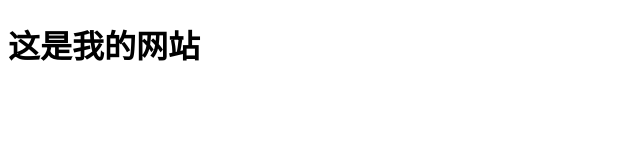
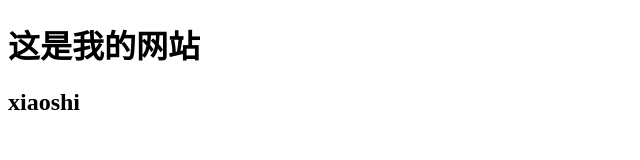
Before and after one commit to SLH-xmy/slh.github.io, a plain HTML site: page index.html in a window 1280 px wide. Shown: the whole page, without its empty margins (0-640 px from the left). Drawn offline with Linux system fonts and the light colour scheme.

Commit message:
修改了

```diff
--- a/index.html
+++ b/index.html
@@ -7,5 +7,6 @@
 </head>
 <body>
     <h1>这是我的网站</h1>
+    <h2>xiaoshi</h2>
 </body>
 </html>
```
